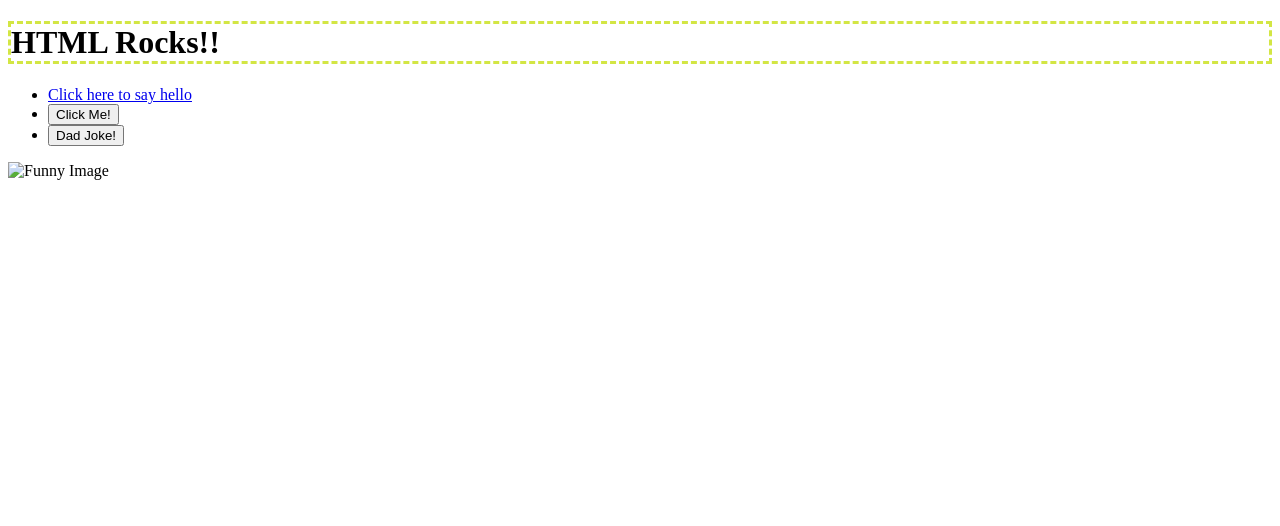
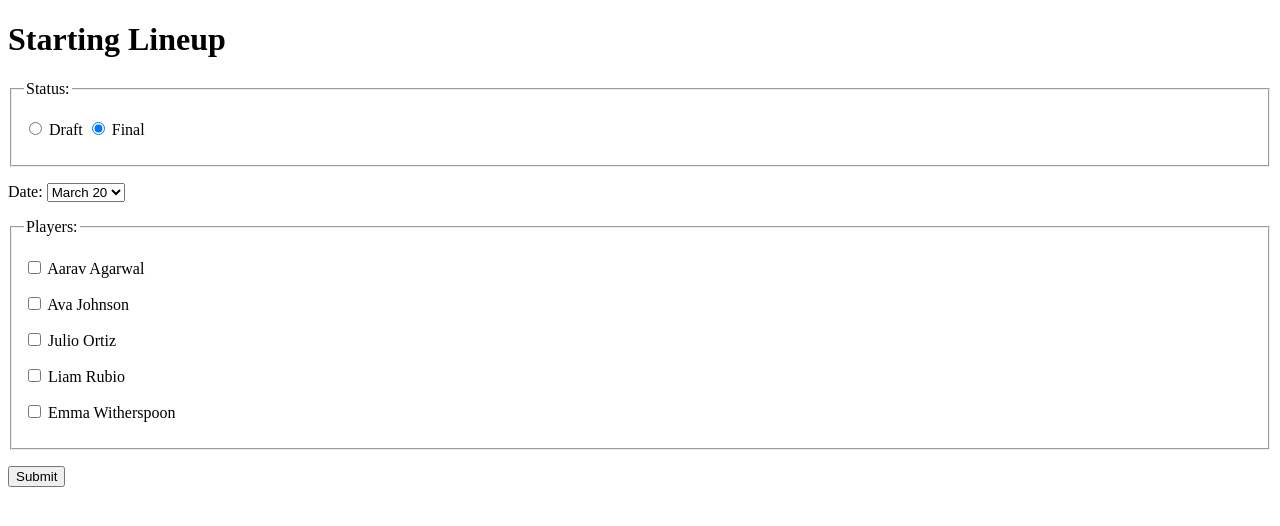
Before and after one commit to NickJohnson452/cs208-Lab-9.03, a website: page index.html in a window 1280 px wide. Drawn offline with Linux system fonts and the light colour scheme; files that its build step writes are made by us from their sources; files whose address does not match are found by name.

Commit message:
CS-208 Lab 9.03 Complete

```diff
--- a/index.html
+++ b/index.html
@@ -3,23 +3,69 @@
 
 <head>
   <meta charset="utf-8">
-  <title>CS208 - Starter Code (UPDATE ME)!</title>
-  <meta name="description" content="">
+  <title>Starting Lineup Form</title>
+  <meta name="description" content="Starting Lineup Form">
   <meta name="viewport" content="width=device-width, initial-scale=1">
   <link rel="stylesheet" href="style.css">
 </head>
 
 <body>
-  <h1>HTML Rocks!!</h1>
-  <ul>
-  <li><a href="/hello">Click here to say hello</a></li>
-  <li><button id="hello-link">Click Me!</button></li>
-  <li><button id="joke-button">Dad Joke!</button></li>
+  <h1>Starting Lineup</h1>
+
+  <form id="lineupForm">
+    <fieldset>
+      <legend>Status:</legend>
+      <p>
+        <input type="radio" id="draft" name="status" value="Draft">
+        <label for="draft">Draft</label>
+        <input type="radio" id="final" name="status" value="Final" checked>
+        <label for="final">Final</label>
+      </p>
+    </fieldset>
+
+    <p>
+      <label for="gameDate">Date:</label>
+        <select name="gameDate" id="gameDate">
+          <option value="March 20">March 20</option>
+          <option value="March 24">March 24</option>
+          <option value="April 2">April 2</option>
+          <option value="April 6">April 6</option>
+          <option value="April 13">April 13</option>
+        </select>
+    </p>
+
+    <fieldset>
+      <legend>Players:</legend>
+        <p>
+            <input type="checkbox" id="player1" name="players" value="Aarav Agarwal">
+            <label for="player1">Aarav Agarwal</label>
+        </p>
+        <p>
+            <input type="checkbox" id="player2" name="players" value="Ava Johnson">
+            <label for="player2">Ava Johnson</label>
+        </p>
+        <p>
+            <input type="checkbox" id="player3" name="players" value="Julio Ortiz">
+            <label for="player3">Julio Ortiz</label>
+        </p>
+        <p>
+            <input type="checkbox" id="player4" name="players" value="Liam Rubio">
+            <label for="player4">Liam Rubio</label>
+        </p>
+        <p>
+            <input type="checkbox" id="player5" name="players" value="Emma Witherspoon">
+            <label for="player5">Emma Witherspoon</label>
+        </p>
+    </fieldset>
+
+    <p>
+      <input type="submit" value="Submit">
+    </p>
+  </form>
+
+  <p id="output"></p>
+
   <script src="script.js"></script>
-  </ul>
-  <img src="funny.png" alt="Funny Image" width="300" height="200">
-
-  <h2 id="joke-display"></h2>
 </body>
 
 </html>
```
Also changed, not shown: dist/script.js, dist/style.css, 1 other file.
